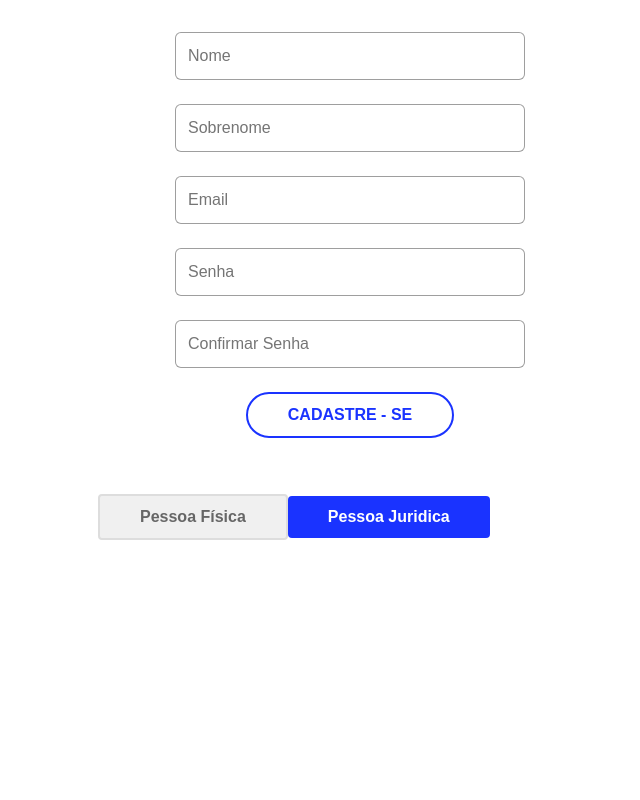
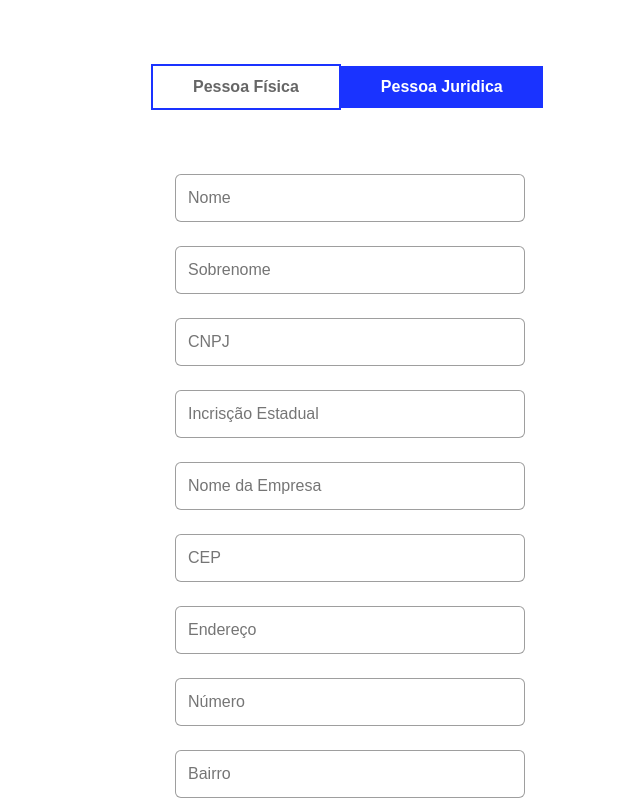
Before and after one commit to muriloap/Projeto_Integrador, a Next.js app: page /cadastro in a window 1280 px wide. Shown: the top 800 px of the page, without its empty margins (290-930 px from the left). Built offline with nearby package versions, Linux system fonts and the light colour scheme; some icons are missing.

Commit message:
Criação Form de Cadastro

```diff
--- a/src/app/cadastro/page.tsx
+++ b/src/app/cadastro/page.tsx
@@ -1,11 +1,12 @@
 'use client'
-import { Box, Container } from '@mui/material';
+import { Box, Container, rgbToHex } from '@mui/material';
 import TxtField from '../components/TxtField';
 import Botão from '../components/Botão';
 import { useState } from 'react';
 import axios from 'axios';
 import Selection from "../components/Selection"
 import styles from "./styles.module.css"
+import { green } from '@mui/material/colors';
 
 
 
@@ -14,14 +15,29 @@ export default function Home() {
 
     const [email, setEmail] = useState('');
     const [password, setPassword] = useState('');
-    const [selecao, setSelecao] = useState("PJ");
+    const [selection, setSelection] = useState("PJ");
+    const [name, setNome] = useState('');
+    const [lastName, setLastName] = useState('');
+    const [document, setDocument] = useState('');
+    const [documentStateRegistrion, setStateRegistrion] = useState('');
+    const [companyName, setCompanyName] = useState('');
+    const [cep, setCep] = useState('');
+    const [address, setAddress] = useState('');
+    const [number, setNumber] = useState('');
+    const [numero, setEndereco] = useState('');
+    const [neighborhood, setNeighborhood] = useState('');
+    const [state, setState] = useState('');
+    const [city, setCity] = useState('');
+    const [site, setSite] = useState('');
+    const [phone, setPhone] = useState('');
+    const [confirmPassword, setConfirmPassword] = useState('');
 
-    function pfClick(){
-        setSelecao("PF")
+    function pfClick() {
+        setSelection("PF")
     }
 
-    function pjClick(){
-        setSelecao("PJ")
+    function pjClick() {
+        setSelection("PJ")
     }
 
 
@@ -35,22 +51,62 @@ export default function Home() {
 
         <Container maxWidth="sm">
             <Box display="flex" flexDirection="column" alignItems="center" gap={3} mt={4}>
+                <Box display="flex" flexDirection="row" alignItems="center" gap={0} mt={4}>
+                    <Container maxWidth="sm">
+                        <Selection variant="PF" selected={selection === "PF"} onClick={pfClick} label="Pessoa Física" />
+                        <Selection variant="PF" selected={selection === "PJ"} onClick={pjClick} label="Pessoa Juridica" />
+                        <Box display="flex" flexDirection="column" alignItems="center" gap={3} mt={4}>
+                            <Container maxWidth="sm">
 
-                <TxtField label="Nome" type="email" onChange={setEmail} />
-                <TxtField label="Sobrenome" type="email" onChange={setEmail} />
-                <TxtField label="Email" type="email" onChange={setEmail} />
-                <TxtField label="Senha" type="password" onChange={setEmail} />
-                <TxtField label="Confirmar Senha" type="password" onChange={setPassword} />
-                <Botão variant="outline" onClick={cadastro} label="CADASTRE - SE" />
+                                {selection === "PF" ?
+                                    (<>
+                                        <Box display="flex" flexDirection="column" alignItems="center" gap={3} mt={4} marginBottom={10}>
+                                            <TxtField label="Nome" type="text" onChange={setNome} />
+                                            <TxtField label="Sobrenome" type="text" onChange={setLastName} />
+                                            <TxtField label="CPF" type="text" onChange={setDocument} />
+                                            <TxtField label="Nome da Empresa" type="text" onChange={setCompanyName} />
+                                            <TxtField label="CEP" type="text" onChange={setCep} />
+                                            <TxtField label="Endereço" type="text" onChange={setAddress} />
+                                            <TxtField label="Número" type="text" onChange={setNumber} />
+                                            <TxtField label="Bairro" type="text" onChange={setNeighborhood} />
+                                            <TxtField label="Estado" type="text" onChange={setState} />
+                                            <TxtField label="Cidade" type="text" onChange={setCity} />
+                                            <TxtField label="Telefone" type="text" onChange={setPhone} />
+                                            <TxtField label="Site" type="text" onChange={setSite} />
+                                            <TxtField label="Email" type="text" onChange={setEmail} />
+                                            <TxtField label="Senha" type="password" onChange={setPassword} />
+                                            <TxtField label="Confirmar senha" type="password" onChange={setEmail} />
+                                            <Botão variant="outline" onClick={cadastro} label="Concluir" />
+                                        </Box>
 
-                <Container maxWidth="sm">
-                    <Box display="flex" flexDirection="row" alignItems="center" gap={0} mt={4}>
-                        <Selection variant="PF" selected={selecao === "PF"} onClick={pfClick} label="Pessoa Física"/>
-                        <Selection variant="PF" selected={selecao === "PJ"} onClick={pjClick} label="Pessoa Juridica"/>
+                                    </>) :
+                                    (<>
+                                        <Box display="flex" flexDirection="column" alignItems="center" gap={3} mt={4} marginBottom={10}>
+                                            <TxtField label="Nome" type="text" onChange={setNome} />
+                                            <TxtField label="Sobrenome" type="text" onChange={setLastName} />
+                                            <TxtField label="CNPJ" type="text" onChange={setDocument} />
+                                            <TxtField label="Incrisção Estadual" type="text" onChange={setStateRegistrion} />
+                                            <TxtField label="Nome da Empresa" type="text" onChange={setCompanyName} />
+                                            <TxtField label="CEP" type="text" onChange={setCep} />
+                                            <TxtField label="Endereço" type="text" onChange={setAddress} />
+                                            <TxtField label="Número" type="text" onChange={setNumber} />
+                                            <TxtField label="Bairro" type="text" onChange={setNeighborhood} />
+                                            <TxtField label="Estado" type="text" onChange={setState} />
+                                            <TxtField label="Cidade" type="text" onChange={setCity} />
+                                            <TxtField label="Telefone" type="text" onChange={setPhone} />
+                                            <TxtField label="Site" type="text" onChange={setSite} />
+                                            <TxtField label="Email" type="text" onChange={setEmail} />
+                                            <TxtField label="Senha" type="password" onChange={setPassword} />
+                                            <TxtField label="Confirmar senha" type="password" onChange={setEmail} />
+                                            <Botão variant="outline" onClick={cadastro} label="Concluir" />
+                                        </Box>
+                                    </>)}
 
-                    </Box>
-                </Container>
+                            </Container>
+                        </Box>
 
+                    </Container>
+                </Box>
             </Box>
         </Container>
     )
--- a/src/app/components/Menu/index.tsx
+++ b/src/app/components/Menu/index.tsx
@@ -8,7 +8,7 @@ export default function Menu() {
                 <a className={styles.link} href="">Sobre nós</a>
                 <a className={styles.link} href="#assinatura">Assinaturas</a>
                 <a className={styles.link} href="#contato">Contato</a>
-                <a className={styles.button} href="http://localhost:3000/login">Cadastrar/Entrar</a>
+                <a className={styles.button} href="http://localhost:3001/login">Cadastrar/Entrar</a>
             </div>
         </nav>
     )
--- a/src/app/components/Selection/styles.module.css
+++ b/src/app/components/Selection/styles.module.css
@@ -5,7 +5,7 @@
   cursor: pointer;
   transition: 0.3s;
   border: none;
-  border-radius: 4px;
+
 }
 
 .btn-PF {
@@ -27,9 +27,9 @@
 }
 
 .btn-unselected {
-  background-color: #f0f0f0;
+  background-color: #ffffff;
   color: #666;
-  border: 2px solid #ddd;
+  border: 2px solid #1a33ff;
 }
 
 .btn-unselected:hover {
```
